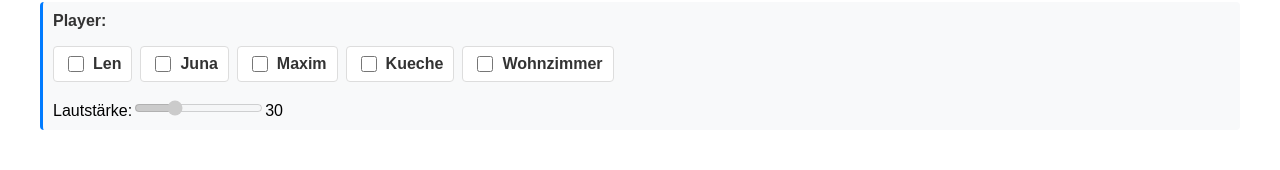
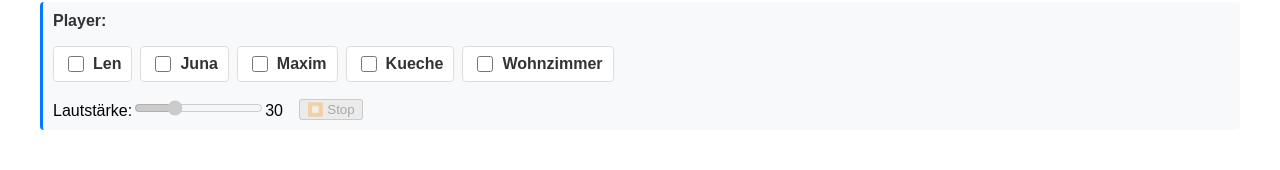
Before and after one commit to baengel/sonos-music-client, an Angular app: page / in a window 1280 px wide. Shown: the part 157-327 px from the top of the page. Built offline with nearby package versions, Linux system fonts and the light colour scheme.

Commit message:
stop button

```diff
--- a/src/app/app.html
+++ b/src/app/app.html
@@ -26,6 +26,7 @@
         </label>
       }
     </div>
+    <div style="display: flex; gap: 16px; align-items: center; margin-top: 8px;">
       <div class="volume-control">
         <label for="volume-slider">Lautstärke:</label>
         <input id="volume-slider"
@@ -36,7 +37,16 @@
                [disabled]="selectedPlayerIps().size === 0 || playLoadingIndex !== null">
         <span>{{ volume }}</span>
       </div>
+      <div class="global-stop">
+        <button class="stop-all-btn"
+                (click)="stopAllSelectedPlayers()"
+                [disabled]="selectedPlayerIps().size === 0 || playLoadingIndex !== null">
+          ⏹️ Stop
+        </button>
       </div>
+    </div>
+  </div>
+
 
   <div class="status">
     @if (isLoading()) {
@@ -66,7 +76,8 @@
                   </div>
                   <div class="file-size">
                     <span class="label">Größe:</span>
-                    <span class="value">{{ (file.size / 1024 / 1024).toFixed(2) }} MB ({{ file.size.toLocaleString() }} Bytes)</span>
+                    <span class="value">{{ (file.size / 1024 / 1024).toFixed(2) }} MB ({{ file.size.toLocaleString() }}
+                      Bytes)</span>
                   </div>
                 </div>
               </div>
```
Also changed, not shown: 1 other file (tests, documents, lock files or other folders). Lines whose indentation alone changed are shown as unchanged.
